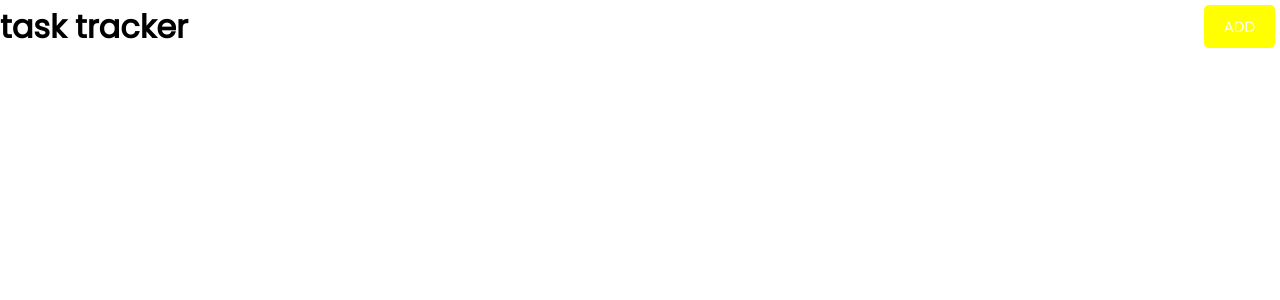
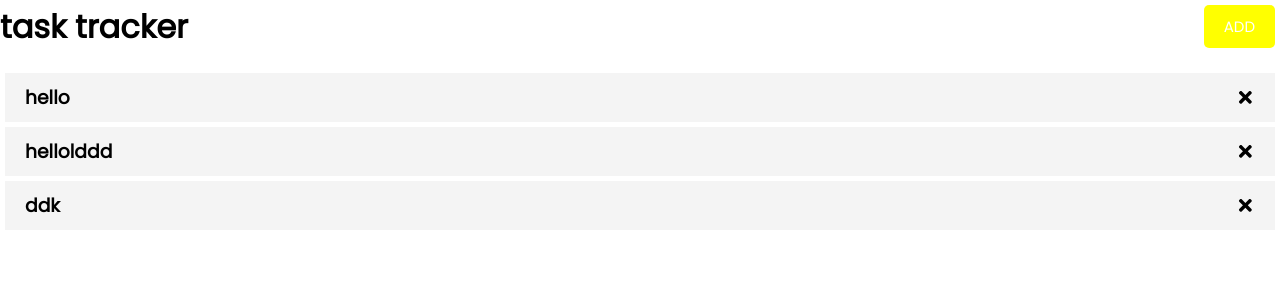
Before and after one commit to XdithyX/Task-Tracker, a React (Create React App) app: page / in a window 1280 px wide. Shown: the top 300 px of the page. Built offline with nearby package versions, Linux system fonts and the light colour scheme.

Commit message:
tasks add

```diff
--- a/package.json
+++ b/package.json
@@ -8,6 +8,7 @@
     "@testing-library/user-event": "^13.5.0",
     "react": "^18.1.0",
     "react-dom": "^18.1.0",
+    "react-icons": "^4.3.1",
     "react-scripts": "5.0.1",
     "web-vitals": "^2.1.4"
   },
--- a/src/App.js
+++ b/src/App.js
@@ -1,11 +1,28 @@
 import React from 'react'
 import Header from "./components/Header";
+import { useState } from 'react'
+import Tasks from "./components/Tasks"
+function App() {
+  const [tasks,setTasks]=useState([
+    {
+      id:1,
+    text: 'hello'
+    },
+    {
+      id:2,
+    text: 'hellolddd'
+    } ,
+    {
+      id:3,
+    text: 'ddk'
+    }
 
-function App() {
+  ])
   return (
     <div className="Container">
 
      <Header/>
+     <Tasks tasks={tasks}/>
     </div>
   );
 }
--- /dev/null
+++ b/src/components/Task.js
@@ -0,0 +1,12 @@
+import React from 'react'
+import { FaTimes } from 'react-icons/fa'
+
+function Task({task}) {
+  return (
+    <div className='task'><h3>{task.text}
+    <FaTimes/>
+    </h3></div>
+  )
+}
+
+export default Task
--- /dev/null
+++ b/src/components/Tasks.js
@@ -0,0 +1,17 @@
+import React from 'react'
+import Task from './Task'
+
+function Tasks({tasks}) {
+  return (
+    <>
+    {tasks.map((task)=>(
+        <Task key={task.id} task={task}/>
+    )
+
+    )}
+    </>
+
+  )
+}
+
+export default Tasks
```
Also changed, not shown: 1 other file (tests, documents, lock files or other folders).
